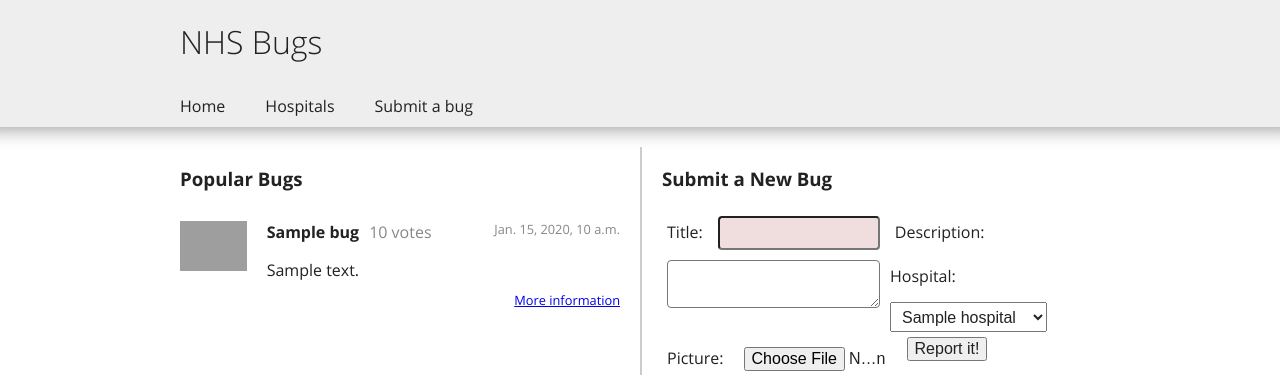
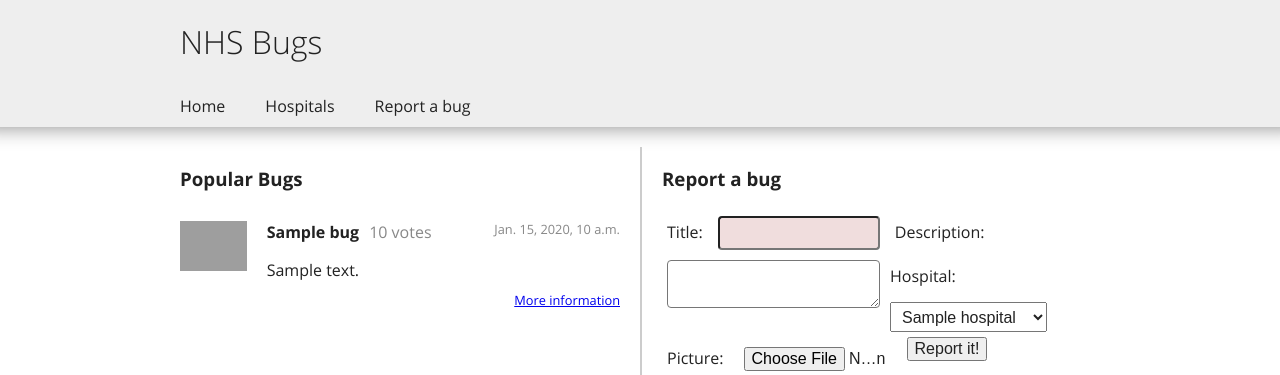
Before and after one commit to openhealthcare/nhsbugs, a Django app: template nhsbugs/templates/home.html in a window 1280 px wide. Shown: the top 375 px of the page. Run offline with Django 3.2, Linux system fonts and the light colour scheme; the template is opened without the code that fills it: most values are stand-ins (such as "Sample title", 1, 10 or a date in 2020); parts of the project's set-up code (start-up, migrations or seed data) failed here and were passed over; grey boxes are pictures that could not be loaded.

Commit message:
general fixes...

```diff
--- a/nhsbugs/nhsbugs/views.py
+++ b/nhsbugs/nhsbugs/views.py
@@ -19,7 +19,7 @@ def home(request):
     form = BugForm(initial={"reporter":request.user})
     return render_to_response('home.html',
                                {
-                               'top_bugs': recent_bugs,
+                               'recent_bugs': recent_bugs,
                                'form': form,
                                'hospitals': hospitals
                                },
--- a/nhsbugs/templates/base.html
+++ b/nhsbugs/templates/base.html
@@ -26,7 +26,7 @@
         <ul>
             <li class="home"><a href="{% url home %}">Home</a></li>
             <li class="list_hospitals"><a href="{% url list_hospitals %}">Hospitals</a></li>
-            <li class=""><a href="">Submit a bug</a></li>
+            <li class=""><a href="{% url report_bug %}">Report a bug</a></li>
         </ul>
     </nav>
   </header>
--- a/nhsbugs/templates/home.html
+++ b/nhsbugs/templates/home.html
@@ -11,7 +11,7 @@
 </section>
 
 <section class="newBug">
-    <h1>Submit a New Bug</h1>
+    <h1>Report a bug</h1>
 
 {% include "bugs/form.html" %}
 
```
